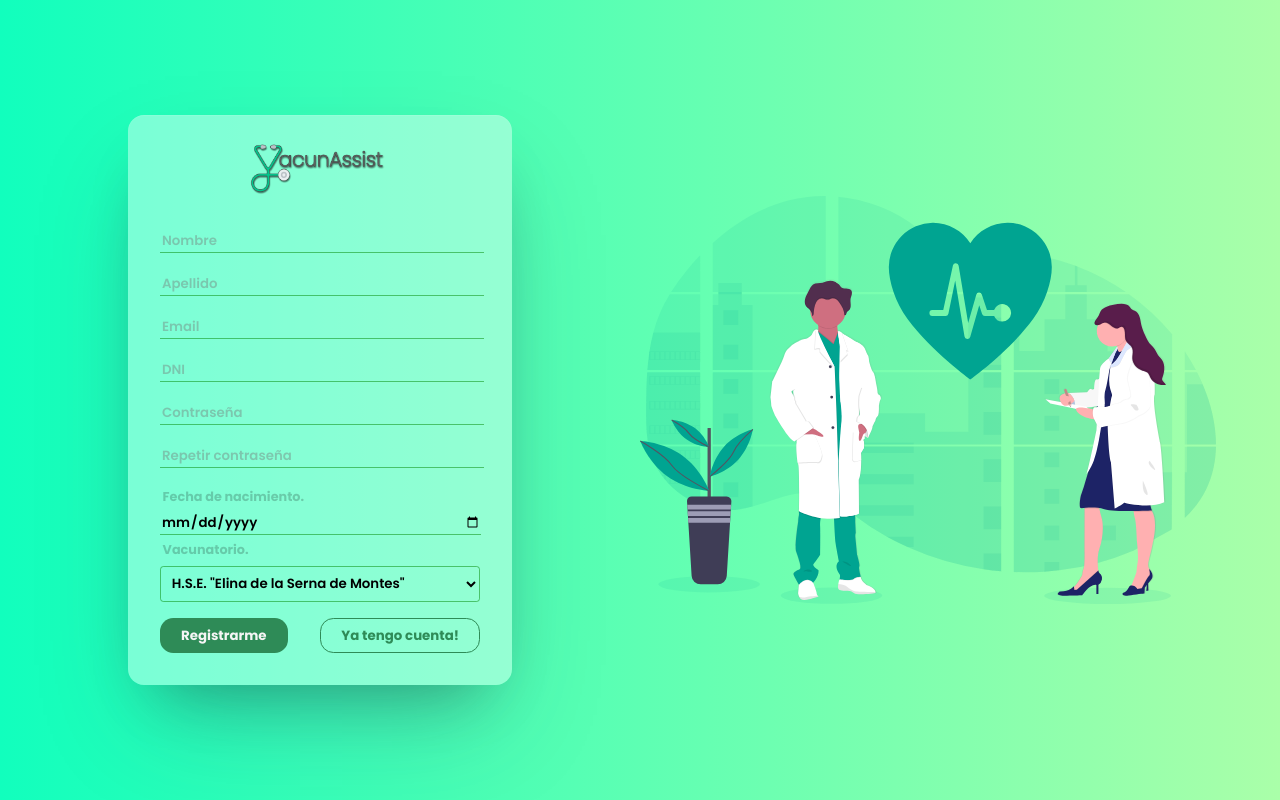
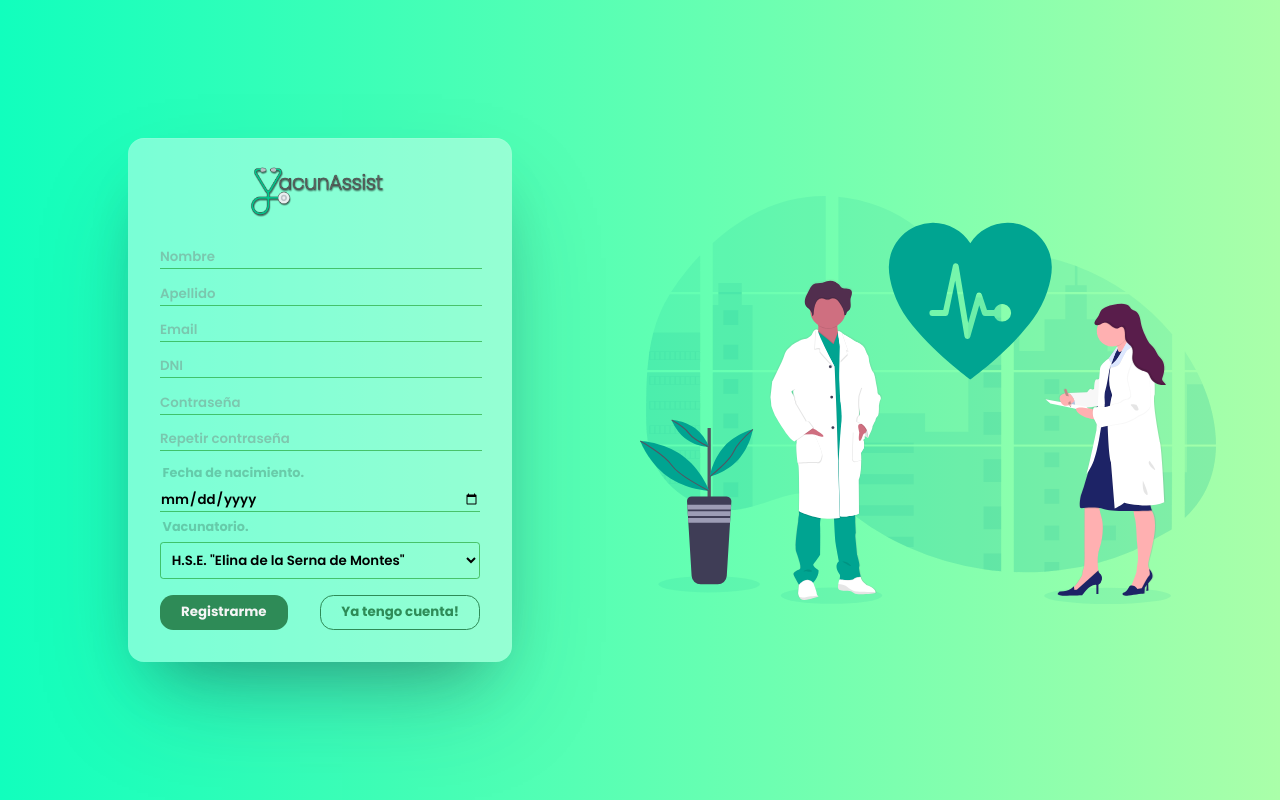
Before and after one commit to franciscogallom/vacunAssist, a React (Create React App) app in the folder client/: page / in a window 1280 px wide. Built offline with nearby package versions, Linux system fonts and the light colour scheme.

Commit message:
Improve styles

```diff
--- a/client/src/App.css
+++ b/client/src/App.css
@@ -28,10 +28,11 @@
   border-style: solid;
   border-color: rgba(2, 136, 2, 0.5);
   border-width: 0 0 0.05em 0;
-  margin: 1.5em 0;
+  margin: 1em 0;
   background-color: transparent;
   width: 100%;
   font-weight: 600;
+  transition: border 0.5s;
 }
 
 .form input::-webkit-input-placeholder {
@@ -46,6 +47,8 @@
 
 .form input:focus {
   outline: none;
+  border-color: rgba(0, 226, 0, 0.5);
+  border-width: 0 0 0.15em 0;
 }
 
 .form-label {
@@ -57,6 +60,14 @@
 
 .form-date {
   margin: 0 !important;
+}
+
+.form-errors {
+  color: red;
+  font-size: 0.7em;
+  font-weight: bold;
+  font-style: italic;
+  padding: 0 1.3em;
 }
 
 .select {
--- a/client/src/index.css
+++ b/client/src/index.css
@@ -6,4 +6,15 @@ body {
 
 * {
   font-family: "Poppins", sans-serif;
+  -webkit-padding-start: 0;
 }
+
+input::-webkit-outer-spin-button,
+input::-webkit-inner-spin-button {
+  -webkit-appearance: none;
+  margin: 0;
+}
+
+input[type="number"] {
+  -moz-appearance: textfield;
+}
```
